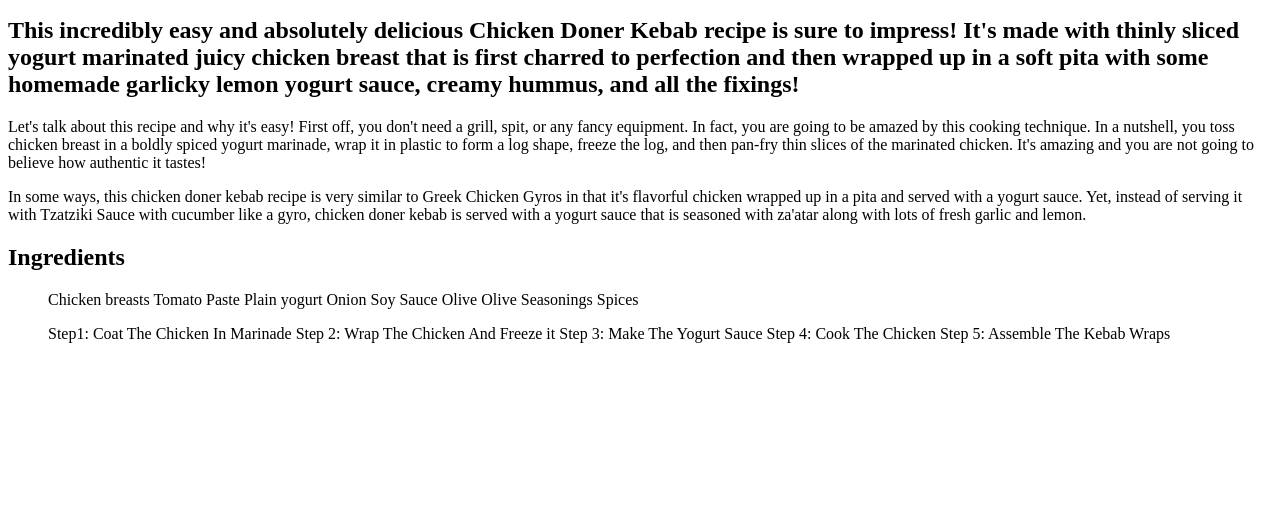
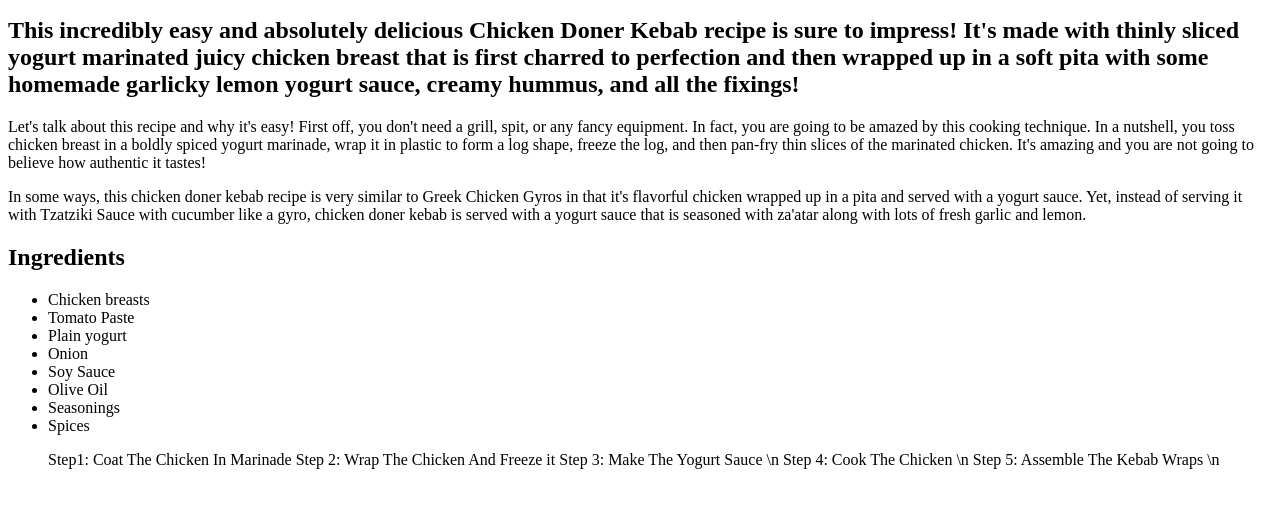
Before and after one commit to javiergarciasantana/odin-recipes, a plain HTML site: page recipes/kebab.html in a window 1280 px wide. Shown: the part 101-608 px from the top of the page. Drawn offline with Linux system fonts and the light colour scheme.

Commit message:
Doner kebab page still in process

```diff
--- a/recipes/kebab.html
+++ b/recipes/kebab.html
@@ -7,7 +7,7 @@
 </head>
 <body>
   <h1>Chicken Doner Kebab</h1>
-  <img src="~/javiersantana/chicken_doner.jpg" alt="WarmKebab">
+  <img src="./Users/javiersantana/chicken_doner.jpg" alt="WarmKebab">
   <h2>This incredibly easy and absolutely delicious Chicken Doner Kebab
     recipe is sure to impress! It's made with thinly sliced yogurt marinated
     juicy chicken breast that is first charred to perfection and then wrapped
@@ -31,14 +31,14 @@
   </p>
   <h2>Ingredients</h2>
   <ul>
-    Chicken breasts
-    Tomato Paste
-    Plain yogurt
-    Onion
-    Soy Sauce
-    Olive Olive
-    Seasonings
-    Spices
+    <li>Chicken breasts</li>
+    <li>Tomato Paste</li>
+    <li>Plain yogurt</li>
+    <li>Onion</li>
+    <li>Soy Sauce</li>
+    <li>Olive Oil</li>
+    <li>Seasonings</li>
+    <li>Spices</li>
   </ul>
 
   <ol>
@@ -46,11 +46,11 @@
 
     Step 2: Wrap The Chicken And Freeze it
 
-    Step 3: Make The Yogurt Sauce
+    Step 3: Make The Yogurt Sauce \n
 
-    Step 4: Cook The Chicken
+    Step 4: Cook The Chicken \n
 
-    Step 5: Assemble The Kebab Wraps
+    Step 5: Assemble The Kebab Wraps \n
   </ol>
 
 </body>
```
Also changed, not shown: 1 other file.
